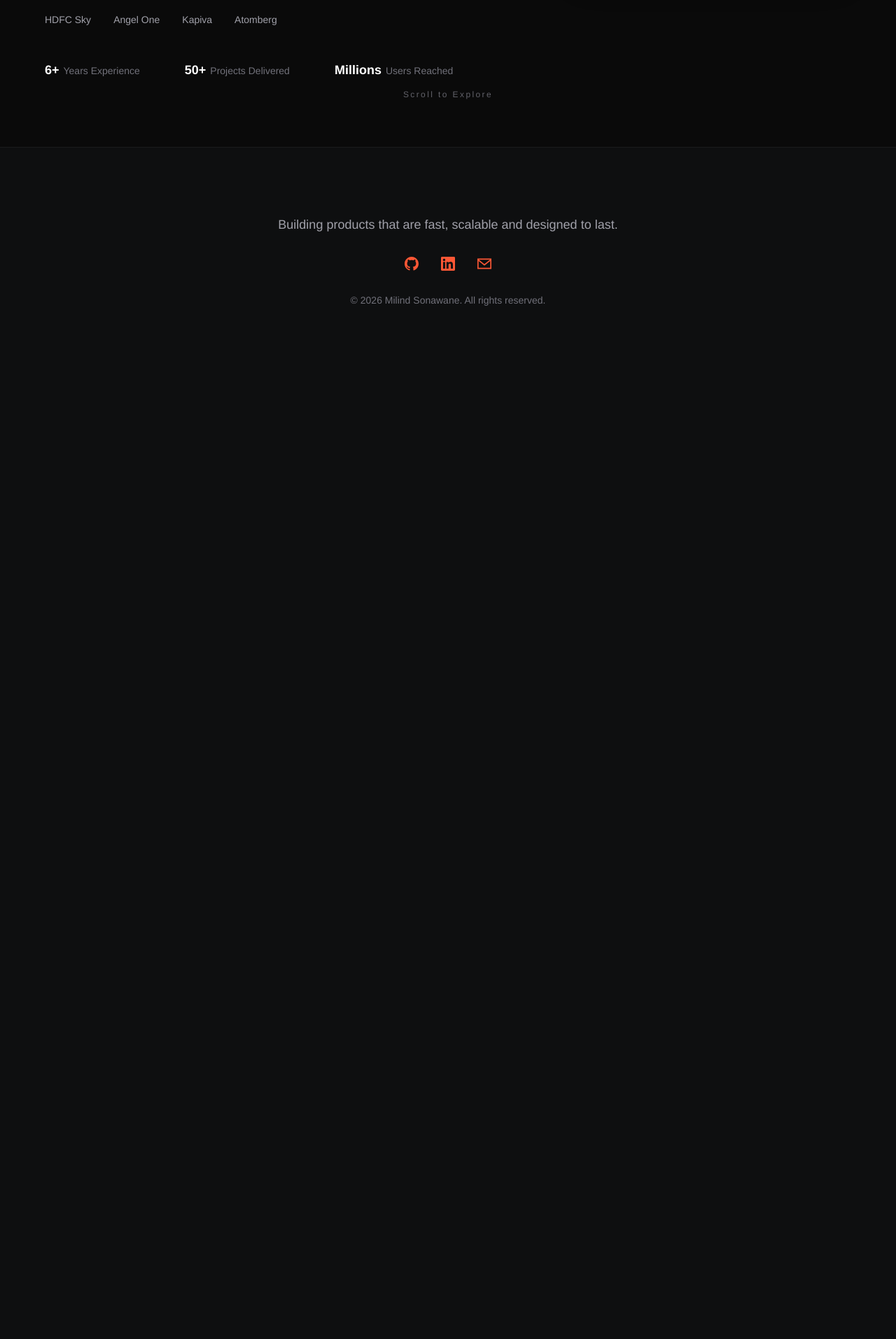
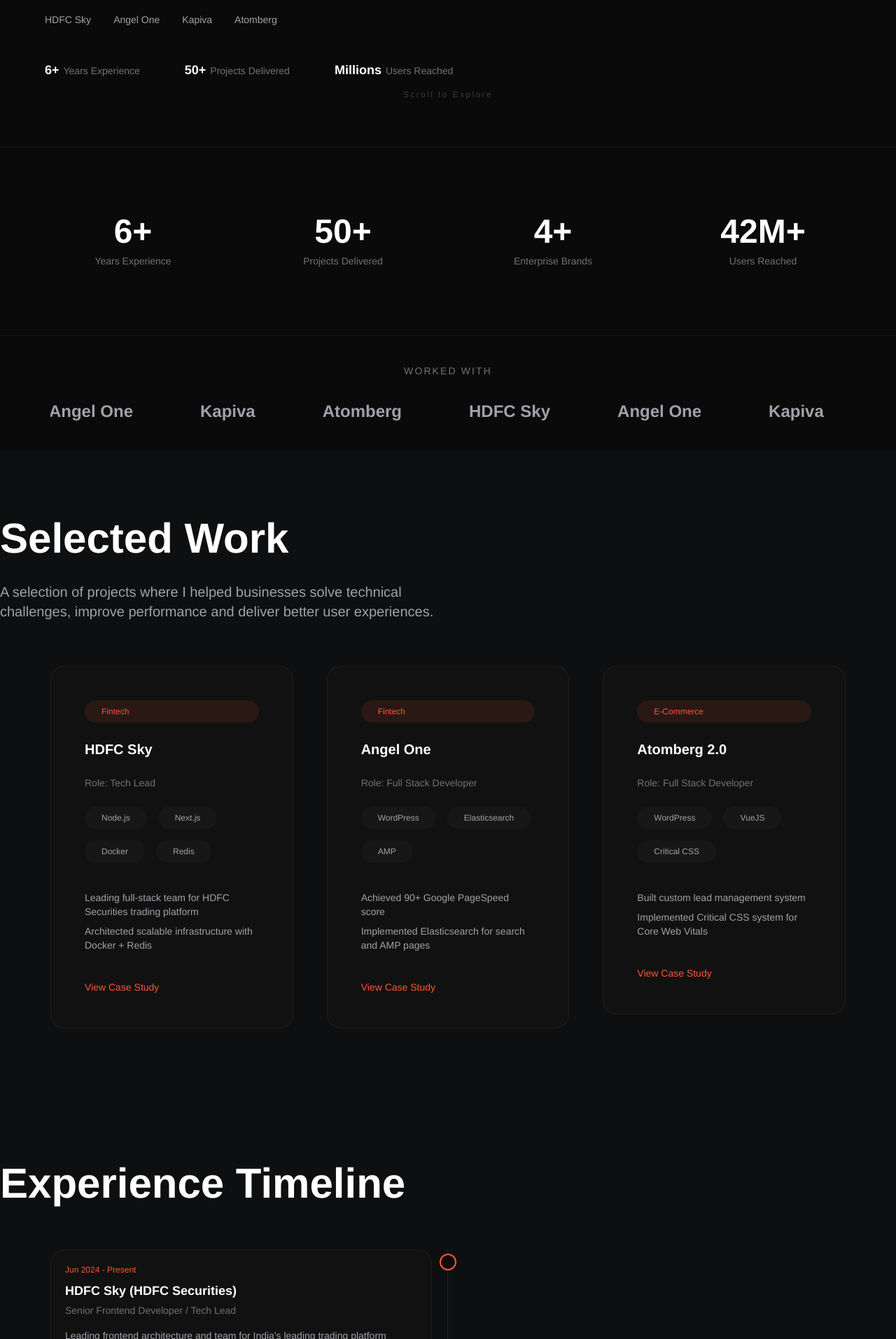
Before and after one commit to milindex/milinds.dev, a Next.js app: page / in a window 1280 px wide. Shown: the part 886-2800 px from the top of the page at 70% size. Before the commit the page ends 1421 px from the top, so only its background shows below. Built offline with nearby package versions, Linux system fonts and the light colour scheme; a web font is replaced by a local one.

Commit message:
feat: wire all 10 homepage sections into page.tsx

```diff
--- a/src/app/page.tsx
+++ b/src/app/page.tsx
@@ -1,7 +1,31 @@
 import HeroSection from '@/components/sections/HeroSection';
+import TrustBar from '@/components/sections/TrustBar';
+import CompanyMarquee from '@/components/sections/CompanyMarquee';
+import FeaturedCaseStudies from '@/components/sections/FeaturedCaseStudies';
+import ExperienceTimeline from '@/components/sections/ExperienceTimeline';
+import TechnologyStack from '@/components/sections/TechnologyStack';
+import WritingInsights from '@/components/sections/WritingInsights';
+import OpenSource from '@/components/sections/OpenSource';
+import Testimonials from '@/components/sections/Testimonials';
+import Availability from '@/components/sections/Availability';
+import ContactCTA from '@/components/sections/ContactCTA';
 
 const Index = () => {
-  return <HeroSection />;
+  return (
+    <>
+      <HeroSection />
+      <TrustBar />
+      <CompanyMarquee />
+      <FeaturedCaseStudies />
+      <ExperienceTimeline />
+      <TechnologyStack />
+      <WritingInsights />
+      <OpenSource />
+      <Testimonials />
+      <Availability />
+      <ContactCTA />
+    </>
+  );
 };
 
 export default Index;
```
